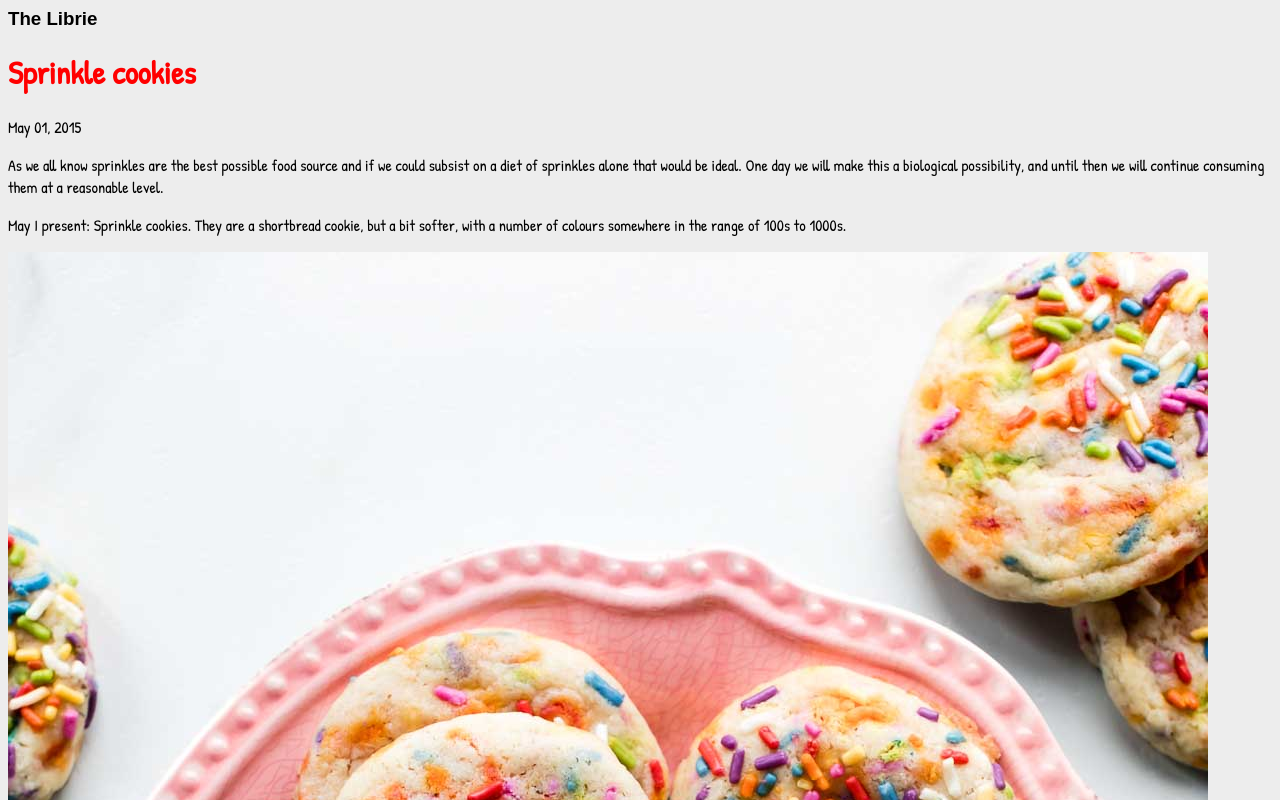
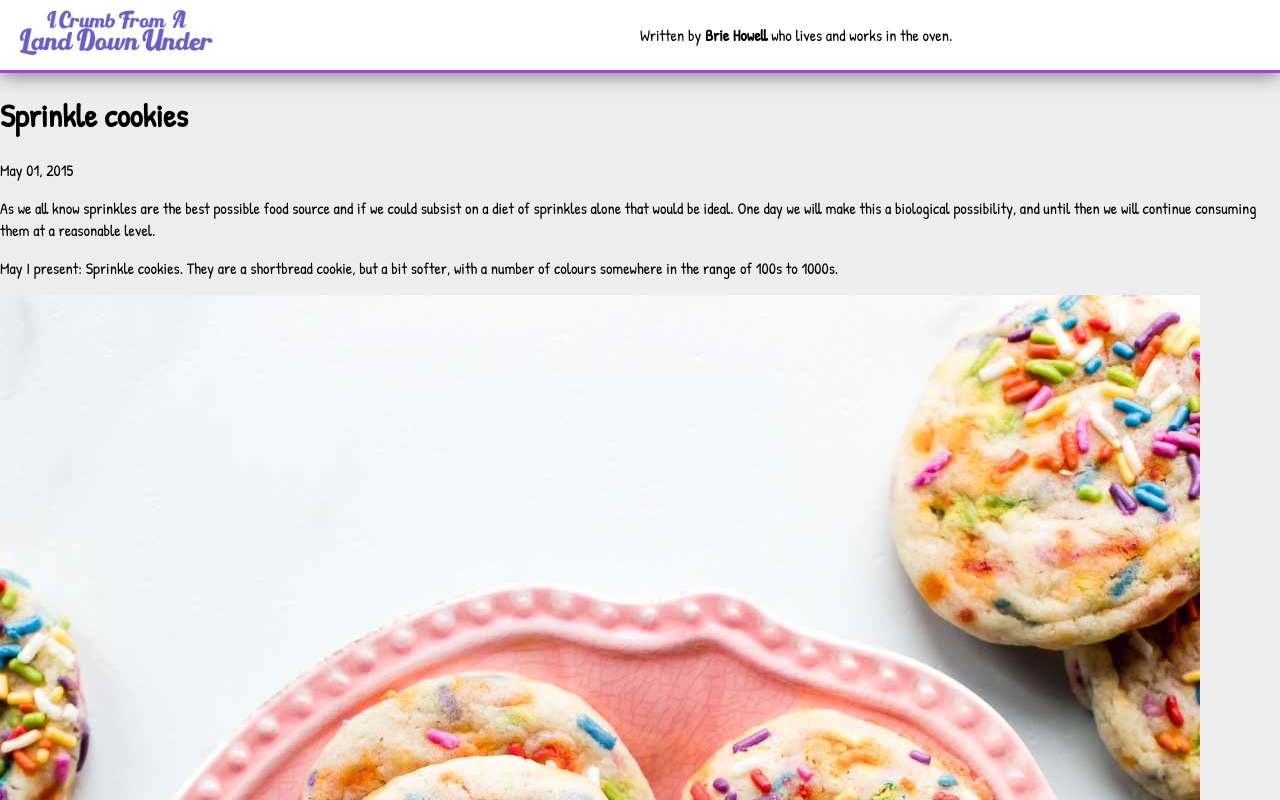
Before and after one commit to brittanyhowell/thelibrie, a Gatsby site: page /brie/ in a window 1280 px wide. Shown: the top 800 px of the page. Built offline with nearby package versions, Linux system fonts and the light colour scheme; Gatsby itself is replaced by a stand-in of ours; some packages are replaced by stand-ins of ours.

Commit message:
Updates to the site

```diff
--- a/gatsby-config.js
+++ b/gatsby-config.js
@@ -130,6 +130,14 @@ module.exports = {
         display: 'swap',
       },
     },
+    {
+      resolve: `gatsby-plugin-typescript`,
+      options: {
+        isTSX: true, // defaults to false
+        jsxPragma: `jsx`, // defaults to "React"
+        allExtensions: true, // defaults to false
+      },
+    },
     `gatsby-plugin-sass`,
     {
       resolve: `gatsby-plugin-manifest`,
--- a/gatsby-node.js
+++ b/gatsby-node.js
@@ -4,7 +4,7 @@ const { createFilePath } = require(`gatsby-source-filesystem`)
 exports.createPages = ({ graphql, actions }) => {
   const { createPage } = actions
 
-  const blogPost = path.resolve(`./src/templates/blog-post.js`)
+  const blogPost = path.resolve(`./src/templates/blog-post.tsx`)
   return graphql(
     `
       {
--- a/package.json
+++ b/package.json
@@ -11,6 +11,7 @@
     "@mdx-js/mdx": "^1.4.0",
     "@mdx-js/react": "^1.4.0",
     "@mdx-js/tag": "^0.20.3",
+    "@types/styled-components": "^5.1.7",
     "gatsby": "^2.14.4",
     "gatsby-image": "^2.0.22",
     "gatsby-plugin-feed": "^2.0.8",
@@ -22,6 +23,7 @@
     "gatsby-plugin-react-helmet": "^3.0.0",
     "gatsby-plugin-sass": "^3.1.0",
     "gatsby-plugin-sharp": "^2.0.6",
+    "gatsby-plugin-typescript": "^2.11.0",
     "gatsby-plugin-typography": "^2.2.0",
     "gatsby-remark-copy-linked-files": "^2.0.5",
     "gatsby-remark-images": "^3.1.19",
@@ -40,10 +42,14 @@
     "sass": "^1.32.5",
     "styled-components": "^5.2.1",
     "typeface-patrick-hand": "^1.1.13",
+    "typescript": "^4.1.3",
     "typography": "^0.16.17",
     "typography-theme-wordpress-2016": "^0.16.19"
   },
   "devDependencies": {
+    "@types/node": "^14.14.22",
+    "@types/react": "^17.0.0",
+    "@types/react-dom": "^17.0.0",
     "eslint": "^6.2.2",
     "eslint-plugin-react": "^7.11.1",
     "prettier": "^1.14.2"
--- a/src/components/Layout.js
+++ /dev/null
@@ -1,65 +0,0 @@
-import React from 'react'
-import { Link } from 'gatsby'
-
-import './master_style.scss'
-class Layout extends React.Component {
-  render() {
-    const { location, title, children } = this.props
-    const rootPath = `${__PATH_PREFIX__}/`
-    let header
-
-    if (location.pathname === rootPath) {
-      header = (
-        <h1
-          style={{
-            marginTop: 0,
-          }}
-        >
-          <Link
-            style={{
-              boxShadow: `none`,
-              textDecoration: `none`,
-              color: `inherit`,
-            }}
-            to={`/`}
-          >
-            {title}
-          </Link>
-        </h1>
-      )
-    } else {
-      header = (
-        <h3
-          style={{
-            fontFamily: `Montserrat, sans-serif`,
-            marginTop: 0,
-          }}
-        >
-          <Link
-            style={{
-              boxShadow: `none`,
-              textDecoration: `none`,
-              color: `inherit`,
-            }}
-            to={`/`}
-          >
-            {title}
-          </Link>
-        </h3>
-      )
-    }
-    return (
-      <div>
-        {header}
-        {children}
-        <footer>
-          © {new Date().getFullYear()}, Built with
-          {` `}
-          <a href="https://www.gatsbyjs.org">Gatsby</a>
-        </footer>
-      </div>
-    )
-  }
-}
-
-export default Layout
--- /dev/null
+++ b/src/components/Layout.tsx
@@ -0,0 +1,30 @@
+import React from 'react'
+import { Link } from 'gatsby'
+import styled from 'styled-components'
+import './master_style.scss'
+import { Header } from './header'
+class Layout extends React.Component {
+  render() {
+    const { location, title, children } = this.props
+    const rootPath = `${__PATH_PREFIX__}/`
+
+    return (
+      <div>
+        <Header />
+        {children}
+        <Footer>
+          © {new Date().getFullYear()}, Built with
+          {` `}
+          <a href="https://www.gatsbyjs.org">Gatsby</a>
+        </Footer>
+      </div>
+    )
+  }
+}
+
+export default Layout
+
+const Footer = styled.div`
+  max-width: 1140px;
+  margin: auto;
+`
--- a/src/components/header.tsx
+++ b/src/components/header.tsx
@@ -0,0 +1,65 @@
+import React from 'react'
+import { StaticQuery, graphql } from 'gatsby'
+import Image from 'gatsby-image'
+import styled from 'styled-components'
+import { brandColors } from '../colors'
+export function Header() {
+  return (
+    <StaticQuery
+      query={headerQuery}
+      render={data => {
+        const { author, social } = data.site.siteMetadata
+        return (
+          <HeaderContainer>
+            <Image
+              fixed={data.avatar.childImageSharp.fixed}
+              alt={author}
+              style={{
+                marginLeft: 16,
+                minWidth: 50,
+              }}
+            />
+            <p>
+              Written by <strong>{author}</strong> who lives and works in the
+              oven.
+            </p>
+          </HeaderContainer>
+        )
+      }}
+    />
+  )
+}
+
+const headerQuery = graphql`
+  query HeaderQuery {
+    avatar: file(absolutePath: { regex: "/Logo_purple.png/" }) {
+      childImageSharp {
+        fixed(width: 200, height: 50) {
+          ...GatsbyImageSharpFixed
+        }
+      }
+    }
+    site {
+      siteMetadata {
+        author
+        social {
+          instagram
+        }
+      }
+    }
+  }
+`
+
+const HeaderContainer = styled.div`
+  grid-template-columns: 1fr 1fr;
+  display: grid;
+  background-color: white;
+  border-bottom: 3px solid ${brandColors.purple};
+  padding-top: 8px;
+  padding-bottom: 8px;
+  -webkit-box-shadow: 0px 0px 20px rgba(0, 0, 0, 0.6);
+  -moz-box-shadow: 0px 0px 20px rgba(0, 0, 0, 0.6);
+  box-shadow: 0px 0px 20px rgba(0, 0, 0, 0.6);
+`
+
+export default Header
--- a/src/components/master_style.scss
+++ b/src/components/master_style.scss
@@ -1,4 +1,6 @@
-html {
+html body {
   font-family: 'Patrick Hand';
   background-color: #ededed;
+  margin: 0px;
+  padding: 0px;
 }
--- a/src/templates/blog-post.js
+++ /dev/null
@@ -1,80 +0,0 @@
-import React from 'react'
-import { Link, graphql } from 'gatsby'
-import { MDXRenderer } from 'gatsby-plugin-mdx'
-
-import Bio from '../components/Bio'
-import Layout from '../components/Layout'
-import SEO from '../components/seo'
-
-class BlogPostTemplate extends React.Component {
-  render() {
-    const post = this.props.data.mdx
-    const siteTitle = this.props.data.site.siteMetadata.title
-    const { previous, next } = this.props.pageContext
-    console.log(this.props.pageContext)
-
-    return (
-      <Layout location={this.props.location} title={siteTitle}>
-        <SEO title={post.frontmatter.title} description={post.excerpt} />
-        <h1 style={{ color: 'red' }}>{post.frontmatter.title}</h1>
-        <p
-          style={{
-            display: `block`,
-          }}
-        >
-          {post.frontmatter.date}
-        </p>
-        <MDXRenderer>{post.body}</MDXRenderer>
-        <hr />
-        <Bio />
-
-        <ul
-          style={{
-            display: `flex`,
-            flexWrap: `wrap`,
-            justifyContent: `space-between`,
-            listStyle: `none`,
-            padding: 0,
-          }}
-        >
-          <li>
-            {previous && (
-              <Link to={previous.fields.slug} rel="prev">
-                ← {previous.frontmatter.title}
-              </Link>
-            )}
-          </li>
-          <li>
-            {next && (
-              <Link to={next.fields.slug} rel="next">
-                {next.frontmatter.title} →
-              </Link>
-            )}
-          </li>
-        </ul>
-      </Layout>
-    )
-  }
-}
-
-export default BlogPostTemplate
-
-export const pageQuery = graphql`
-  query($slug: String!) {
-    site {
-      siteMetadata {
-        title
-        author
-      }
-    }
-    mdx(fields: { slug: { eq: $slug } }) {
-      id
-      excerpt(pruneLength: 160)
-      frontmatter {
-        title
-        date(formatString: "MMMM DD, YYYY")
-      }
-      body
-    }
-  }
-`
--- /dev/null
+++ b/src/templates/blog-post.tsx
@@ -0,0 +1,88 @@
+import React from 'react'
+import { Link, graphql } from 'gatsby'
+import { MDXRenderer } from 'gatsby-plugin-mdx'
+
+import Bio from '../components/Bio'
+import Layout from '../components/Layout'
+import SEO from '../components/seo'
+import styled from 'styled-components'
+import { brandColors } from '../colors'
+
+class BlogPostTemplate extends React.Component {
+  render() {
+    const post = this.props.data.mdx
+    const siteTitle = this.props.data.site.siteMetadata.title
+    const { previous, next } = this.props.pageContext
+    console.log(this.props.pageContext)
+
+    return (
+      <Layout location={this.props.location} title={siteTitle}>
+        <SEO title={post.frontmatter.title} description={post.excerpt} />
+        <Container>
+          <h1>{post.frontmatter.title}</h1>
+          <p
+            style={{
+              display: `block`,
+            }}
+          >
+            {post.frontmatter.date}
+          </p>
+          <MDXRenderer>{post.body}</MDXRenderer>
+          <hr />
+          <Bio />
+
+          <ul
+            style={{
+              display: `flex`,
+              flexWrap: `wrap`,
+              justifyContent: `space-between`,
+              listStyle: `none`,
+              padding: 0,
+            }}
+          >
+            <li>
+              {previous && (
+                <Link to={previous.fields.slug} rel="prev">
+                  ← {previous.frontmatter.title}
+                </Link>
+              )}
+            </li>
+            <li>
+              {next && (
+                <Link to={next.fields.slug} rel="next">
+                  {next.frontmatter.title} →
+                </Link>
+              )}
+            </li>
+          </ul>
+        </Container>
+      </Layout>
+    )
+  }
+}
+
+export default BlogPostTemplate
+
+export const pageQuery = graphql`
+  query($slug: String!) {
+    site {
+      siteMetadata {
+        title
+        author
+      }
+    }
+    mdx(fields: { slug: { eq: $slug } }) {
+      id
+      excerpt(pruneLength: 160)
+      frontmatter {
+        title
+        date(formatString: "MMMM DD, YYYY")
+      }
+      body
+    }
+  }
+`
+const Container = styled.div`
+  max-width: 1440px;
+  margin: auto;
+`
```
Also changed, not shown: src/pages/index.js (+6 -3 lines), content/assets/Logo_purple.png (added), 1 other file.
